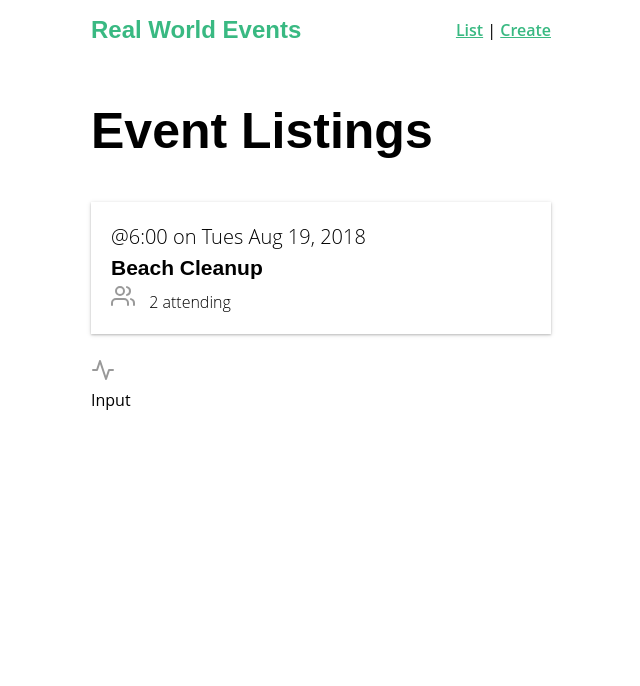
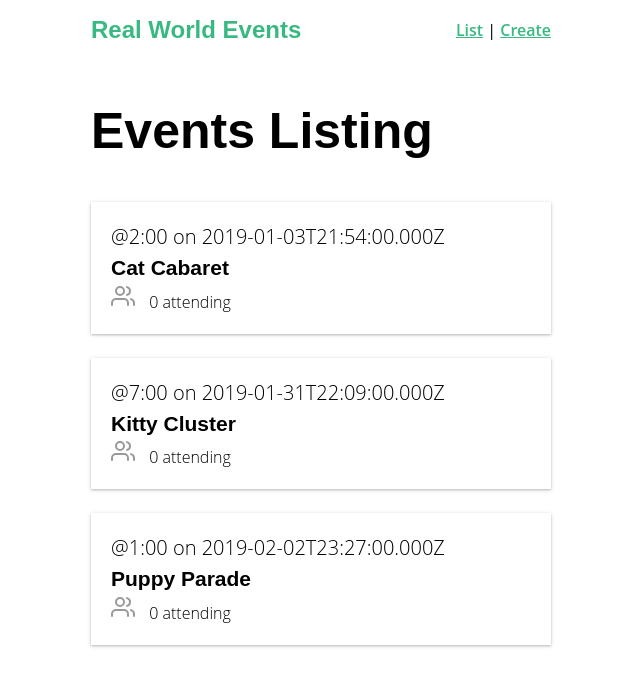
Before and after one commit to Felixr91/real-world-view, a Vue app: page / in a window 1280 px wide. Shown: the top 686 px of the page, without its empty margins (319-959 px from the left). Built offline with nearby package versions, Linux system fonts and the light colour scheme; no server answers; data requests are answered from the project's data file.

Commit message:
pickup 5_reorganzing our code

```diff
--- a/package.json
+++ b/package.json
@@ -11,6 +11,7 @@
     "axios": "^0.20.0",
     "core-js": "^3.6.5",
     "feather-icons": "^4.28.0",
+    "lodash": "^4.17.20",
     "vue": "^2.6.11",
     "vue-router": "^3.4.5"
   },
--- a/src/components/EventCard.vue
+++ b/src/components/EventCard.vue
@@ -1,5 +1,5 @@
 <template>
-<router-link class="event-link" :to="{ name: 'event-show', params: { id : '1'} }">
+<router-link class="event-link" :to="{ name: 'event-show', params: { id: event.id } }">
     <div class="event-card -shadow">
         <span class="eyebrow">@{{ event.time }} on {{ event.date }}</span>
         <h4 class="title">{{event.title}}</h4>
@@ -15,19 +15,8 @@
 <script>
 
 export default {
-    data(){
-        return {
-            event:{
-                id: 1,
-                title: 'Beach Cleanup',
-                date: 'Tues Aug 19, 2018',
-                time: '6:00',
-                attendees: [
-                    { id: 'abc123', name: 'Adam Jahr'},
-                    { id: 'def456', name: 'Gregg Pollack'}
-                ]
-            }
-        }
+    props: {
+        event: Object
     }
 }
 
--- a/src/main.js
+++ b/src/main.js
@@ -1,18 +1,33 @@
 import Vue from 'vue'
+import upperFirst from 'lodash/upperFirst'
+import camelCase from 'lodash/camelCase'
 import App from './App.vue'
 import router from './router'
-import BaseIcon from '@/components/BaseIcon.vue'
-import BaseButton from '@/components/BaseButton.vue'
-import BaseInput from '@/components/BaseInput.vue'
+// import store from './store'
+import BaseIcon from '@/components/BaseIcon'
 
-// Global Components get registered here
 Vue.component('BaseIcon', BaseIcon)
-Vue.component('BaseButton', BaseButton)
-Vue.component('BaseInput', BaseInput)
 
 Vue.config.productionTip = false
 
+const requireComponent = require.context(
+  './components',
+  false,
+  /Base[A-Z]\w+\.(vue|js)$/
+)
+
+requireComponent.keys().forEach(fileName => {
+  const componentConfig = requireComponent(fileName)
+
+  const componentName = upperFirst(
+    camelCase(fileName.replace(/^\.\/(.*)\.\w+$/, '$1'))
+  )
+
+  Vue.component(componentName, componentConfig.default || componentConfig)
+})
+
 new Vue({
   router,
+  // store,
   render: h => h(App)
 }).$mount('#app')
--- a/src/views/EventList.vue
+++ b/src/views/EventList.vue
@@ -1,15 +1,8 @@
 <template>
-  <div>
-
-
-    <h1>Event Listings</h1>
-    <EventCard/>
-    <BaseIcon name='activity'/>
-    <BaseInput/>
-
-
-
-  </div>
+      <div>
+        <h1>Events Listing</h1>
+        <EventCard v-for="event in events" :key="event.id" :event="event"/>
+      </div>
 </template>
 
 
@@ -29,8 +22,9 @@ export default {
   },
   created() {
     axios
-      .get('http://localhost:8080/Events')
+      .get('http://localhost:3000/events')
       .then(response => {
+        console.log(response.data)
         this.events = response.data // <--- set the events data
       })
       .catch(error => {
```
Also changed, not shown: 1 other file (tests, documents, lock files or other folders).
